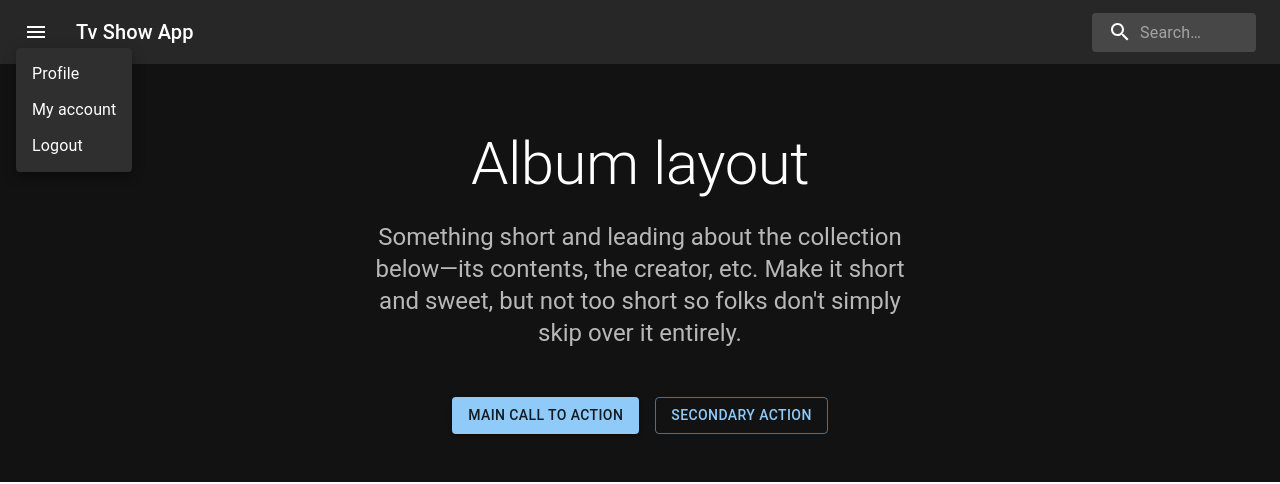
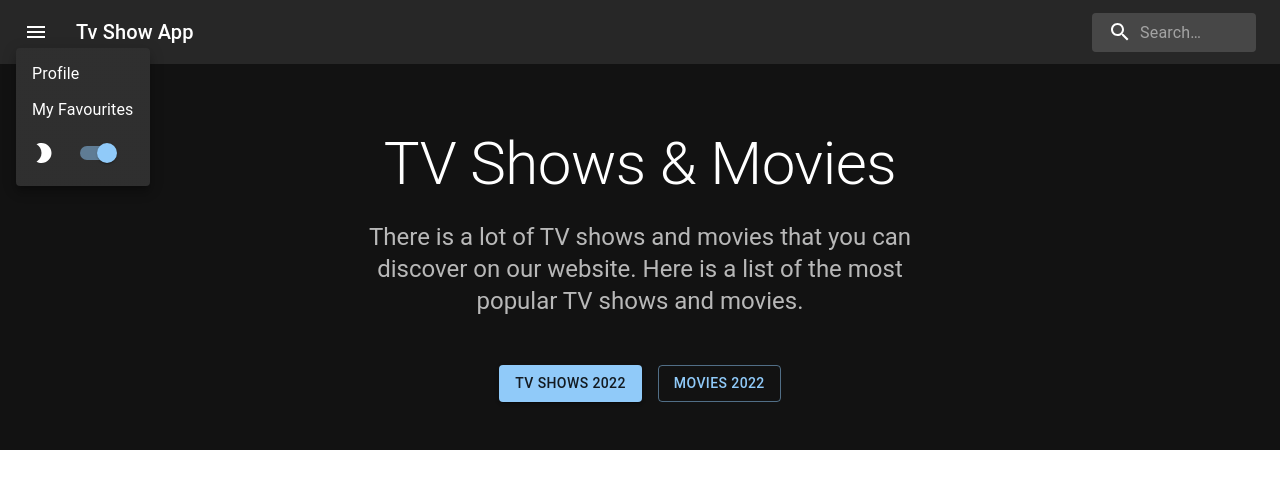
Before and after one commit to SamerBenMim/MovieApp, a React (Create React App) app: page / in a window 1280 px wide. Both pictures are taken after a click on the button 36 px from the left and 32 px from the top of the page. Shown: the top 484 px of the page. Built offline with nearby package versions, Linux system fonts and the light colour scheme.

Commit message:
add description

```diff
--- a/src/App.js
+++ b/src/App.js
@@ -3,16 +3,20 @@ import Navbar from './components/Navbar';
 import { createTheme, ThemeProvider } from '@mui/material/styles';
 import Description from './components/Description';
 import Main from './components/Main';
+import { useState } from 'react';
 
-const theme = createTheme({
-  palette: {
-    mode:"dark",
-  },
-});
+
+
 function App() {
+  const [mode, setMode] =useState("dark")
+  const theme = createTheme({
+    palette: {
+      mode,
+    },
+  });
   return (
-    <ThemeProvider theme={theme}>
-      <Navbar/>
+    <ThemeProvider  theme={theme}>
+      <Navbar setMode={setMode}  mode={mode}/>
       <Description/>
       <Main/>
     </ThemeProvider>
--- a/src/components/Description.jsx
+++ b/src/components/Description.jsx
@@ -19,12 +19,11 @@ const Description = () => {
               color="text.primary"
               gutterBottom
             >
-              Album layout
+               TV Shows & Movies
             </Typography>
             <Typography variant="h5" align="center" color="text.secondary" paragraph>
-              Something short and leading about the collection below—its contents,
-              the creator, etc. Make it short and sweet, but not too short so folks
-              don&apos;t simply skip over it entirely.
+             There is a lot of TV shows and movies that you can discover on our website.
+             Here is a list of the most popular TV shows and movies.
             </Typography>
             <Stack
               sx={{ pt: 4 }}
@@ -32,8 +31,8 @@ const Description = () => {
               spacing={2}
               justifyContent="center"
             >
-              <Button variant="contained">Main call to action</Button>
-              <Button variant="outlined">Secondary action</Button>
+              <Button variant="contained">TV Shows 2022</Button>
+              <Button variant="outlined">MOVIES 2022</Button>
             </Stack>
           </Container>
         </Box>
--- a/src/components/navbar.jsx
+++ b/src/components/navbar.jsx
@@ -2,11 +2,12 @@ import React, { useState } from 'react'
 import AppBar from '@mui/material/AppBar';
 import CameraIcon from '@mui/icons-material/PhotoCamera';
 import Toolbar from '@mui/material/Toolbar';
-import { Box, IconButton, Menu, MenuItem, Typography } from '@mui/material';
+import { Box, IconButton, ListItemIcon, Menu, MenuItem, Switch, Typography } from '@mui/material';
 import MenuIcon from '@mui/icons-material/Menu';
 import InputBase from '@mui/material/InputBase';
 import SearchIcon from '@mui/icons-material/Search';
 import { styled, alpha } from '@mui/material/styles';
+import { ModeNight } from '@mui/icons-material';
 
 const Search = styled('div')(({ theme }) => ({
     position: 'relative',
@@ -49,7 +50,7 @@ const Search = styled('div')(({ theme }) => ({
     },
   }));
 
-  export default function Navbar() {
+  export default function Navbar({setMode,mode}) {
     const [open, setOpen] = useState(false);
     return (
       <Box sx={{ flexGrow: 1 }}>
@@ -68,7 +69,6 @@ const Search = styled('div')(({ theme }) => ({
 
         id="demo-positioned-menu"
         aria-labelledby="demo-positioned-button"
-        // anchorEl={anchorEl}
         open={open}
         cursor="pointer"
         onClose={()=>{setOpen(false)}}
@@ -82,8 +82,13 @@ const Search = styled('div')(({ theme }) => ({
         }}
       >
         <MenuItem >Profile</MenuItem>
-        <MenuItem >My account</MenuItem>
-        <MenuItem >Logout</MenuItem>
+        <MenuItem >My Favourites</MenuItem>
+        <MenuItem >
+        <ListItemIcon>
+         <ModeNight/>
+         </ListItemIcon>
+         <Switch defaultChecked onChange={e=>{setOpen(true);setMode(mode=="light"?"dark" : "light")}} />
+        </MenuItem>
       </Menu>
             <MenuIcon />
             </IconButton>
```
